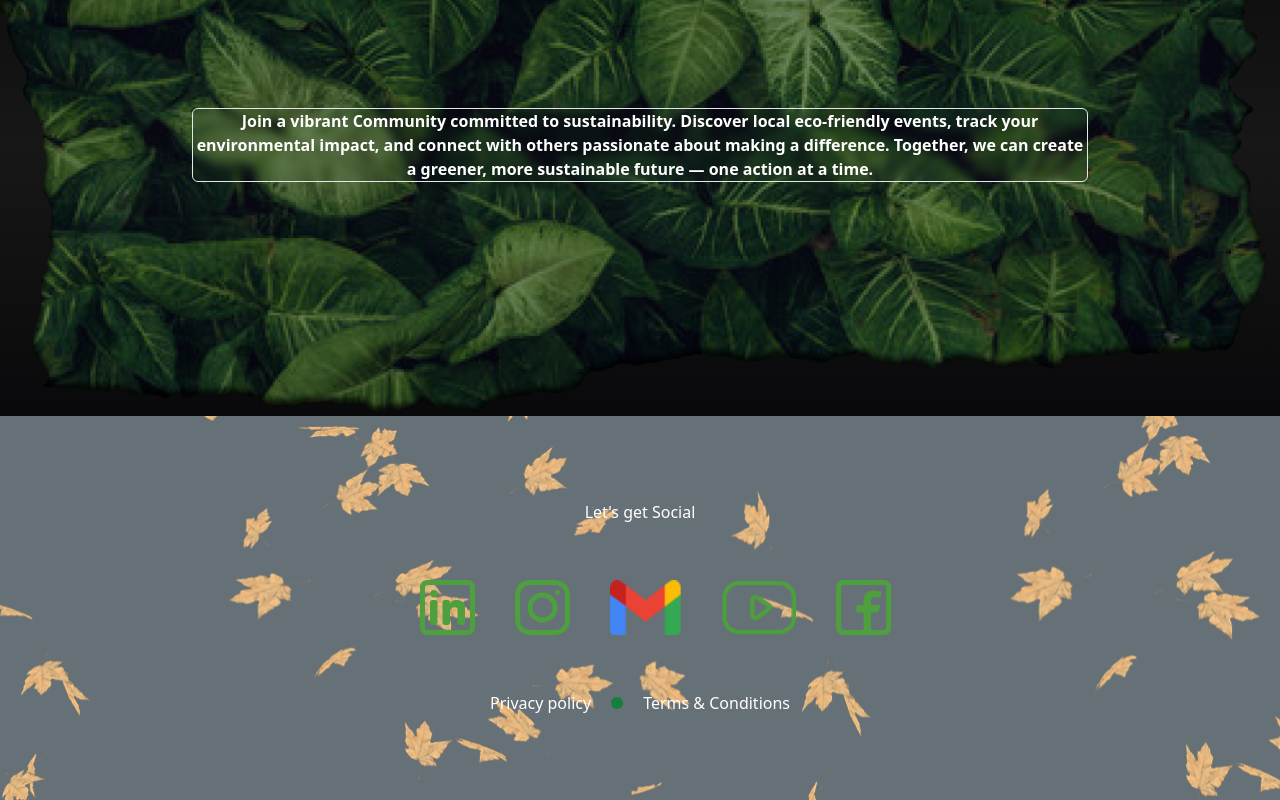
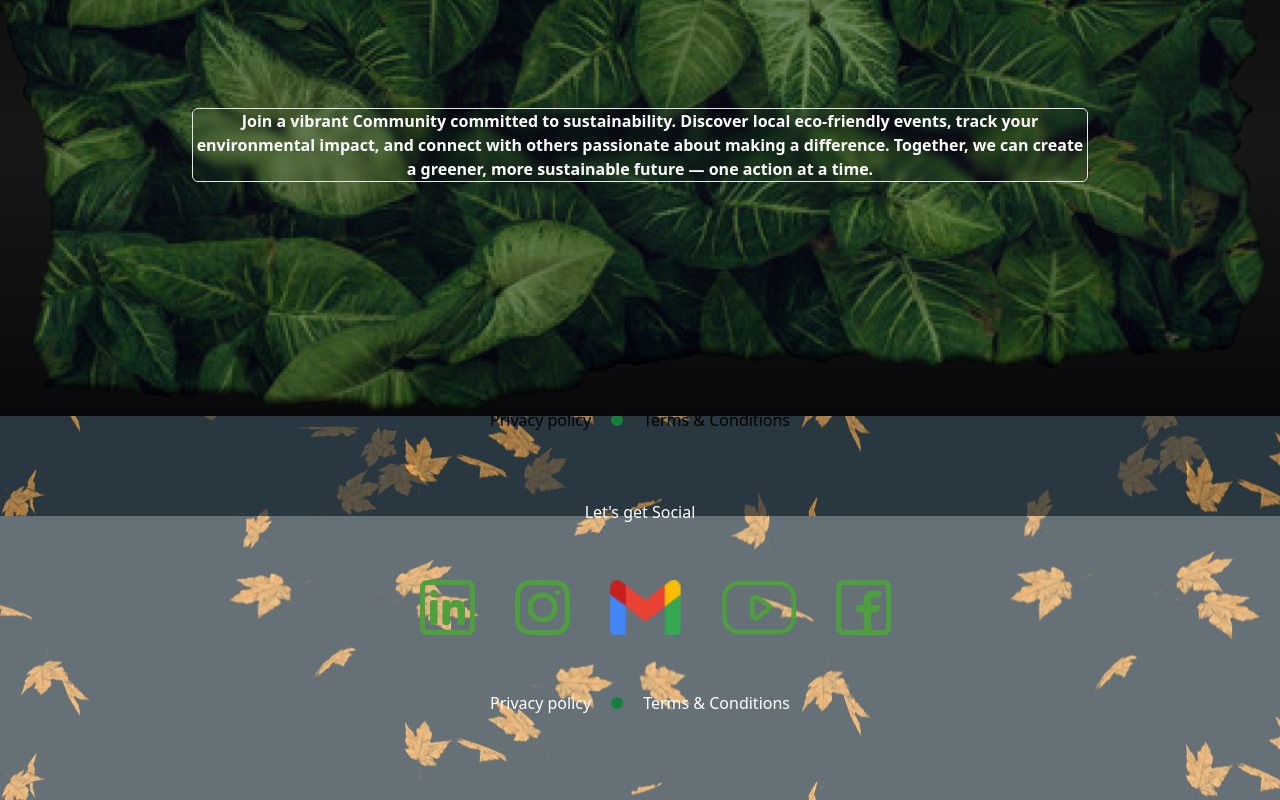
Before and after one commit to cjain12334/eco-circle-app, a React (Create React App) app: page / in a window 1280 px wide. Shown: the part 668-1468 px from the top of the page. Built offline with nearby package versions, Linux system fonts and the light colour scheme.

Commit message:
routing setup using react-router-dom

```diff
--- a/package.json
+++ b/package.json
@@ -9,6 +9,7 @@
     "axios": "^1.7.7",
     "react": "^18.3.1",
     "react-dom": "^18.3.1",
+    "react-router-dom": "^6.26.2",
     "react-scripts": "5.0.1",
     "web-vitals": "^2.1.4"
   },
--- a/src/App.js
+++ b/src/App.js
@@ -1,13 +1,21 @@
-import logo from './logo.svg';
-import './App.css';
-import Home from './Home';
+import React from 'react';
+import { BrowserRouter as Router, Routes, Route } from 'react-router-dom';
+import Home from './Home'; // Ensure the path is correct
+import Login from './Components/Login'; // Ensure the path is correct
+import Nav from './Components/Nav'; // If needed, can be included here
+import Footer from './Components/Footer'; // If needed, can be included here
 
 function App() {
-  return (
-    <div>
-      <Home></Home>
-    </div>
-  );
+    return (
+        <Router>
+            <Routes>
+                <Route path="/" element={<Home />} />
+                <Route path="/login" element={<Login />} />
+                {/* Add more routes for other components/pages as needed */}
+            </Routes>
+            <Footer /> {/* Footer component (if it's part of every page) */}
+        </Router>
+    );
 }
 
 export default App;
```
Also changed, not shown: 1 other file (tests, documents, lock files or other folders).
